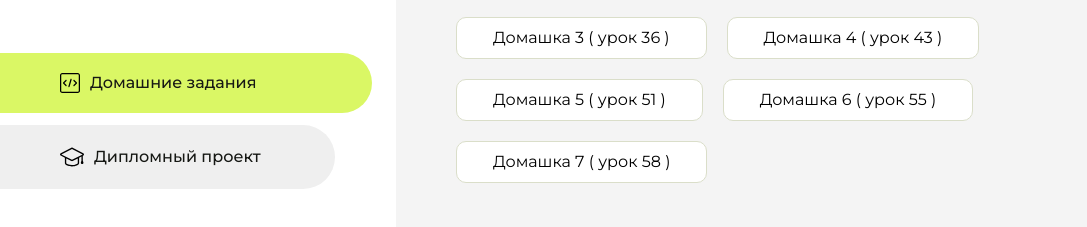
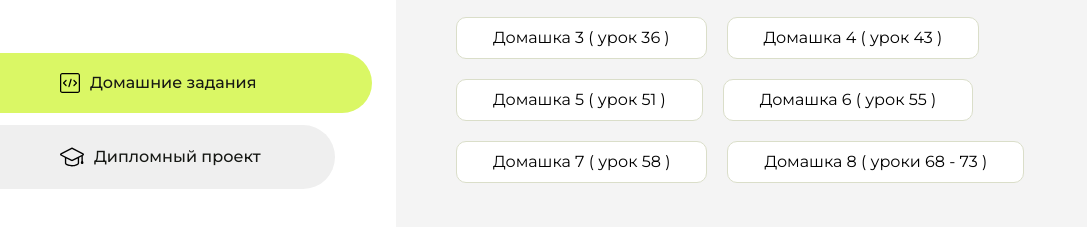
Before and after one commit to irylaph0/homework, a plain HTML site: page index.html in a window 1280 px wide. Shown: the part 283-510 px from the top of the page, without its empty margins (0-1087 px from the left). Drawn offline with Linux system fonts and the light colour scheme.

Commit message:
Update index.html

```diff
--- a/index.html
+++ b/index.html
@@ -113,6 +113,9 @@
                     <li class="content__list-item">
                         <a href="lesson58/index.html">Домашка 7 ( урок 58 )</a>
                     </li>
+                    <li class="content__list-item">
+                        <a href="lesson68-73/index.html">Домашка 8 ( уроки 68 - 73 )</a>
+                    </li>
                 </ul>
             </div>
             <div class="content__block hidden" id="diplomBlock">
```
